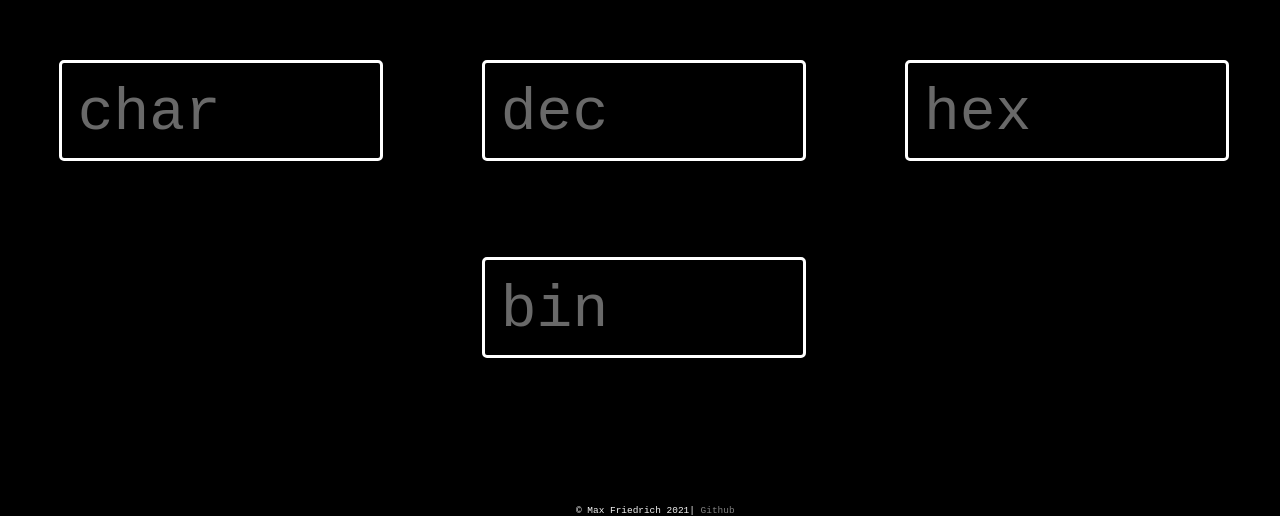
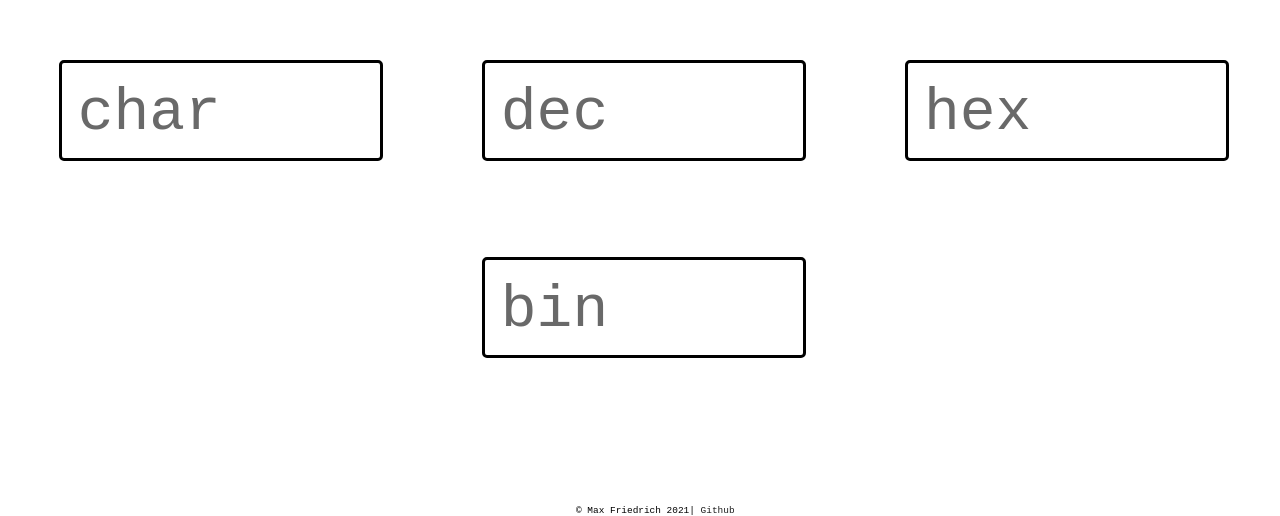
Before and after one commit to MaxAFriedrich/ascii, a plain HTML site: page index.html in a window 1280 px wide. Shown: the part 284-800 px from the top of the page. Drawn offline with Linux system fonts and the light colour scheme.

Commit message:
addded a few tweeks

```diff
--- a/index.html
+++ b/index.html
@@ -1 +1 @@
-<!DOCTYPE html><html><head><meta charset="utf-8" /><title>ASCII calc</title><meta name="viewport" content="width=device-width, initial-scale=1" /><link rel="stylesheet" type="text/css" media="screen" href="main.css" /></head><body><article><div id="wrapper"><div class="box" spellcheck="false" contenteditable="true" onkeyup="converter('char')" id="char" placeholder="char" ></div><div class="box" spellcheck="false" contenteditable="true" onkeyup="converter('dec')" id="dec" placeholder="dec" ></div><div class="box" spellcheck="false" contenteditable="true" onkeyup="converter('hex')" id="hex" placeholder="hex" ></div><div class="box" spellcheck="false" contenteditable="true" onkeyup="converter('bin')" id="bin" placeholder="bin" ></div></div></article><footer>© Max Friedrich 2021| <a target="_blank" href="https:/github.com/MaxFriedrich/ascii">Github</a></footer></body><script src="main.js"></script></html>
+<!DOCTYPE html><html><head><meta charset="utf-8" /><title>ASCII calc</title><meta name="viewport" content="width=device-width, initial-scale=1" /><link rel="stylesheet" type="text/css" media="screen" href="main.css" /></head><body><noscript>Enable Javascript</noscript><article id="article" style="display: none"><div id="wrapper"><div class="box" spellcheck="false" contenteditable="true" onkeyup="converter('char')" id="char" placeholder="char" ></div><div class="box" spellcheck="false" contenteditable="true" onkeyup="converter('dec')" id="dec" placeholder="dec" ></div><div class="box" spellcheck="false" contenteditable="true" onkeyup="converter('hex')" id="hex" placeholder="hex" ></div><div class="box" spellcheck="false" contenteditable="true" onkeyup="converter('bin')" id="bin" placeholder="bin" ></div></div></article><footer>© Max Friedrich 2021| <a target="_blank" href="https:/github.com/MaxFriedrich/ascii">Github</a></footer></body><script src="main.js"></script></html>
--- /dev/null
+++ b/light.css
@@ -0,0 +1 @@
+body{background-color:white;color:black;}.box{border:3px solid black;}a{color:rgb(29,29,29);}
--- a/main.js
+++ b/main.js
@@ -1 +1 @@
-let char=document.getElementById("char"),dec=document.getElementById("dec"),hex=document.getElementById("hex"),bin=document.getElementById("bin");function converter(e){let n;if("char"==e)n=char.innerText.charCodeAt(0),dec.innerText=n,hex.innerText=ConvertBase.dec2hex(n),bin.innerText=ConvertBase.dec2bin(n);else if("dec"==e)n=Number(dec.innerText),char.innerText=String.fromCharCode(n),hex.innerText=ConvertBase.dec2hex(n),bin.innerText=ConvertBase.dec2bin(n);else if("hex"==e)n=ConvertBase.hex2dec(hex.innerText),char.innerText=String.fromCharCode(n),dec.innerText=n,bin.innerText=ConvertBase.dec2bin(n);else{if("bin"!=e)return;n=ConvertBase.bin2dec(bin.innerText),char.innerText=String.fromCharCode(n),dec.innerText=n,hex.innerText=ConvertBase.dec2hex(n)}}!function(){var e=e=>({from:function(n){return{to:function(t){return parseInt(e,n).toString(t)}}}});e.bin2dec=function(n){return e(n).from(2).to(10)},e.bin2hex=function(n){return e(n).from(2).to(16)},e.dec2bin=function(n){return e(n).from(10).to(2)},e.dec2hex=function(n){return e(n).from(10).to(16)},e.hex2bin=function(n){return e(n).from(16).to(2)},e.hex2dec=function(n){return e(n).from(16).to(10)},this.ConvertBase=e}();
+document.getElementById("article").style.display="block";let char=document.getElementById("char"),dec=document.getElementById("dec"),hex=document.getElementById("hex"),bin=document.getElementById("bin");function converter(e){let n;if("char"==e)n=char.innerText.charCodeAt(0),dec.innerText=n,hex.innerText=ConvertBase.dec2hex(n),bin.innerText=ConvertBase.dec2bin(n);else if("dec"==e)n=Number(dec.innerText),char.innerText=String.fromCharCode(n),hex.innerText=ConvertBase.dec2hex(n),bin.innerText=ConvertBase.dec2bin(n);else if("hex"==e)n=ConvertBase.hex2dec(hex.innerText),char.innerText=String.fromCharCode(n),dec.innerText=n,bin.innerText=ConvertBase.dec2bin(n);else{if("bin"!=e)return;n=ConvertBase.bin2dec(bin.innerText),char.innerText=String.fromCharCode(n),dec.innerText=n,hex.innerText=ConvertBase.dec2hex(n)}}!function(){var e=e=>({from:function(n){return{to:function(t){return parseInt(e,n).toString(t)}}}});e.bin2dec=function(n){return e(n).from(2).to(10)},e.bin2hex=function(n){return e(n).from(2).to(16)},e.dec2bin=function(n){return e(n).from(10).to(2)},e.dec2hex=function(n){return e(n).from(10).to(16)},e.hex2bin=function(n){return e(n).from(16).to(2)},e.hex2dec=function(n){return e(n).from(16).to(10)},this.ConvertBase=e}();let matched=window.matchMedia("(prefers-color-scheme: dark)").matches;matched||document.write('<link rel="stylesheet" type="text/css" media="screen" href="light.css" />');
```
Also changed, not shown: android-chrome-192x192.png (added), android-chrome-512x512.png (added), apple-touch-icon.png (added), favicon-16x16.png (added), favicon-32x32.png (added), favicon.ico (added), site.webmanifest (added).
